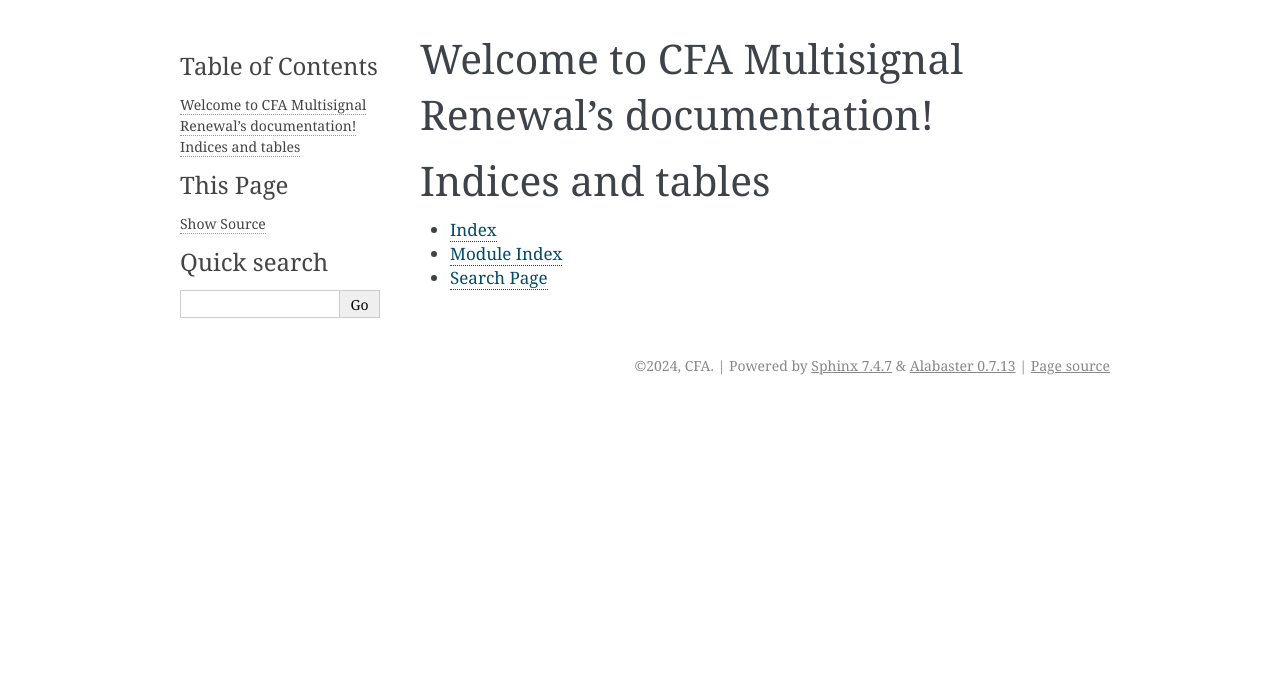
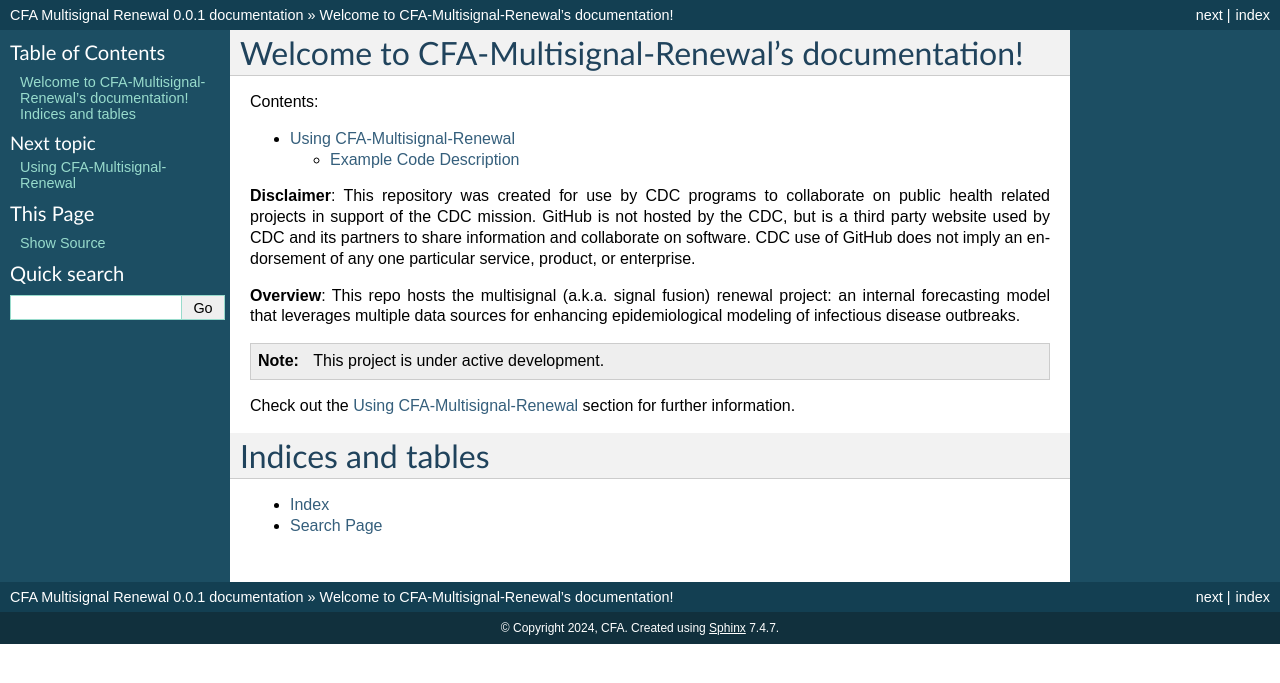
Before and after one commit to CDCgov/PyRenew, a Sphinx documentation site: the page built from docs/source/index.rst, in a window 1280 px wide. Shown: the top 683 px of the page. Built offline with Sphinx 7.4.7, drawn with Linux system fonts in a browser that asks for light colours; part of the change alters nothing that is shown.

```diff
--- a/docs/source/conf.py
+++ b/docs/source/conf.py
@@ -5,6 +5,14 @@
 
 # -- Project information -----------------------------------------------------
 # https://www.sphinx-doc.org/en/master/usage/configuration.html#project-information
+# import pathlib
+# import sys
+# sys.path.insert(0, pathlib.Path(__file__).parents[2].resolve().as_posix())
+
+import os
+import sys
+sys.path.insert(0, os.path.abspath('../../model/src'))
+
 
 project = 'CFA Multisignal Renewal'
 copyright = '2024, CFA'
@@ -14,7 +22,18 @@ release = '0.0.1'
 # -- General configuration ---------------------------------------------------
 # https://www.sphinx-doc.org/en/master/usage/configuration.html#general-configuration
 
-extensions = []
+extensions = [
+    'sphinx.ext.autodoc',
+    'sphinx.ext.autosectionlabel',
+    'sphinx.ext.autosummary',
+    'sphinx.ext.doctest',
+    'sphinx.ext.duration',
+    'sphinx.ext.githubpages',
+    'sphinx.ext.inheritance_diagram',
+    'sphinx.ext.todo',
+    'sphinx.ext.viewcode',
+    'sphinx.ext.mathjax',
+]
 
 templates_path = ['_templates']
 exclude_patterns = []
@@ -24,5 +43,5 @@ exclude_patterns = []
 # -- Options for HTML output -------------------------------------------------
 # https://www.sphinx-doc.org/en/master/usage/configuration.html#options-for-html-output
 
-html_theme = 'alabaster'
+html_theme = 'classic'
 html_static_path = ['_static']
--- a/docs/source/index.rst
+++ b/docs/source/index.rst
@@ -1,20 +1,33 @@
-.. CFA Multisignal Renewal documentation master file, created by
-   sphinx-quickstart on Thu Mar 14 11:01:39 2024.
+.. CFA-Multisignal-Renewal documentation master file, created by
+   sphinx-quickstart on Tue Mar  5 10:06:53 2024.
    You can adapt this file completely to your liking, but it should at least
    contain the root `toctree` directive.
 
-Welcome to CFA Multisignal Renewal's documentation!
+Welcome to CFA-Multisignal-Renewal's documentation!
 ===================================================
 
 .. toctree::
    :maxdepth: 2
    :caption: Contents:
 
+   usage
 
+
+**Disclaimer**: This repository was created for use by CDC programs to collaborate on public health related projects in support of the CDC mission. GitHub is not hosted by the CDC, but is a third party website used by CDC and its partners to share information and collaborate on software. CDC use of GitHub does not imply an endorsement of any one particular service, product, or enterprise.
+
+**Overview**: This repo hosts the multisignal (a.k.a. signal fusion) renewal project: an internal forecasting model that leverages multiple data sources for enhancing epidemiological modeling of infectious disease outbreaks.
+
+.. note::
+
+   This project is under active development.
+
+
+Check out the :doc:`usage` section for further information.
 
 Indices and tables
 ==================
 
 * :ref:`genindex`
-* :ref:`modindex`
 * :ref:`search`
+
+.. * :ref:`modindex`
--- /dev/null
+++ b/docs/source/usage.rst
@@ -0,0 +1,87 @@
+Using CFA-Multisignal-Renewal
+=============================
+
+
+Example Code Description
+------------------------
+
+The function ``pyrenew.sample_infections_rt()`` is used to sample infections:
+
+.. py:function:: pyrenew.sample_infections_rt(I0: ArrayLike, Rt: ArrayLike, reversed_generation_interval_pmf: ArrayLike)
+
+   Sample infections according to a renewal process with a time-varying reproduction number R(t)
+
+   :param I0: Array of initial infections of the same length as the generation interval pmf vector.
+   :type I0: ArrayLike
+   :param Rt: Timeseries of R(t) values
+   :type Rt: ArrayLike
+   :param reversed_generation_interval_pmf: Discrete probability mass vector representing the generation interval of the infection process, where the final entry represents an infection 1 time unit in the past, the second-to-last entry represents an infection two time units in the past, etc.
+   :type reversed_generation_interval_pmf: ArrayLike
+   :return: The timeseries of infections.
+   :rtype: Array
+
+.. code-block:: python
+
+    def sample_infections_rt(
+        I0: ArrayLike, Rt: ArrayLike, reversed_generation_interval_pmf: ArrayLike
+    ):
+    """
+    Sample infections according to a
+    renewal process with a time-varying
+    reproduction number R(t)
+
+    Parameters
+    ----------
+    I0: ArrayLike
+        Array of initial infections of the
+        same length as the generation inferval
+        pmf vector.
+
+    Rt: ArrayLike
+        Timeseries of R(t) values
+
+    reversed_generation_interval_pmf: ArrayLike
+        discrete probability mass vector
+        representing the generation interval
+        of the infection process, where the final
+        entry represents an infection 1 time unit in the
+        past, the second-to-last entry represents
+        an infection two time units in the past, etc.
+
+    Returns
+    --------
+    The timeseries of infections, as a JAX array
+    """
+    incidence_func = new_convolve_scanner(reversed_generation_interval_pmf)
+
+    latest, all_infections = jax.lax.scan(incidence_func, I0, Rt)
+
+    return all_infections
+
+
+.. code-block:: python
+
+   class BasicRenewalModel:
+    """
+    Implementation of a basic
+    renewal model, not abstracted
+    or modular, just for testing
+    """
+
+    def __init__(
+        self,
+        Rt0_dist=None,
+        Rt_transform=None,
+        Rt_rw_dist=None,
+        I0_dist=None,
+        IHR_dist=None,
+        gen_int=None,
+        inf_hosp_int=None,
+        hosp_observation_model=None,
+    ):
+        if Rt_transform is None:
+            Rt_transform = LogTransform()
+        self.Rt_transform = Rt_transform
+
+
+.. autofunction:: pyrenew.sample_infections_rt
```
